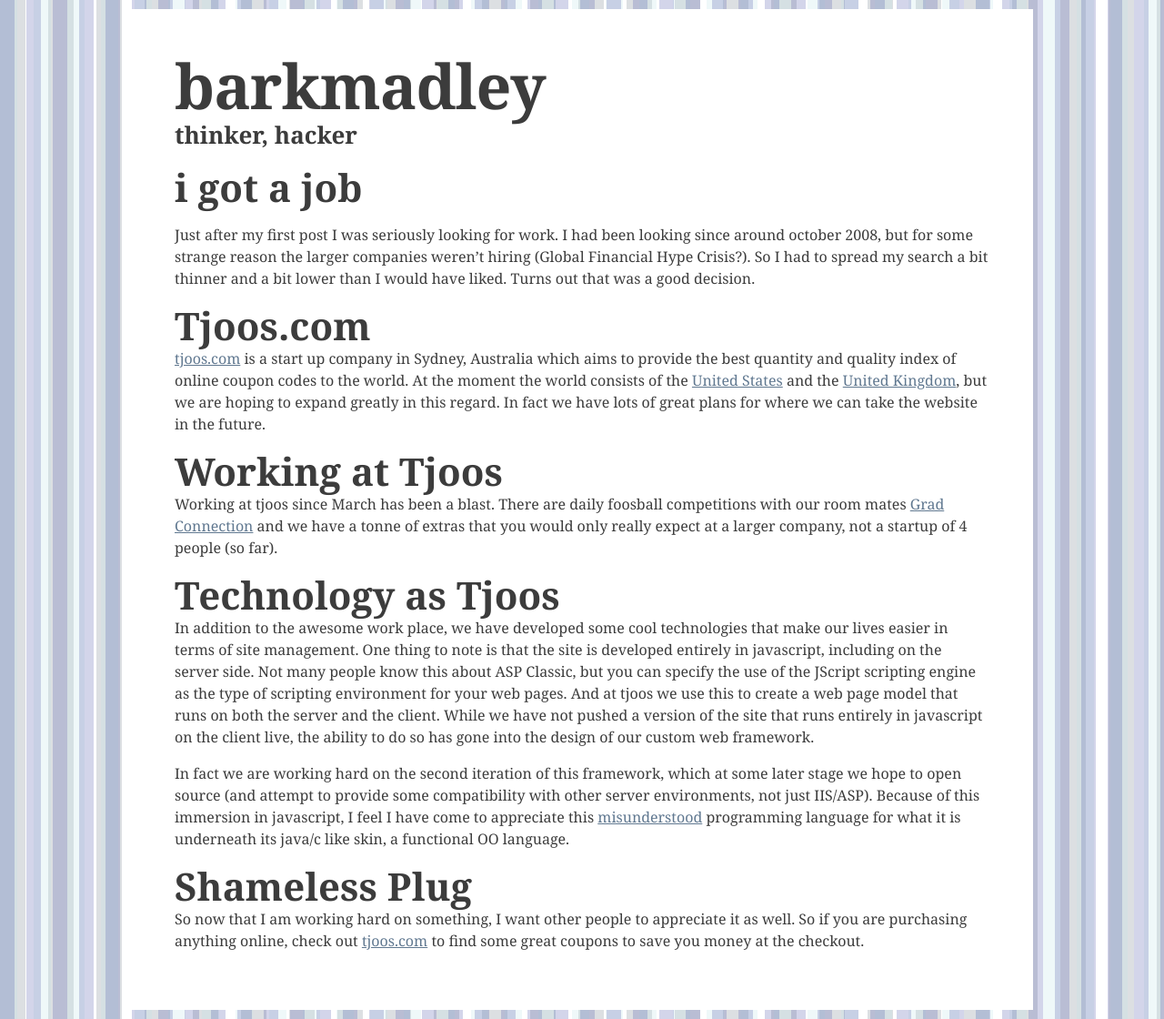
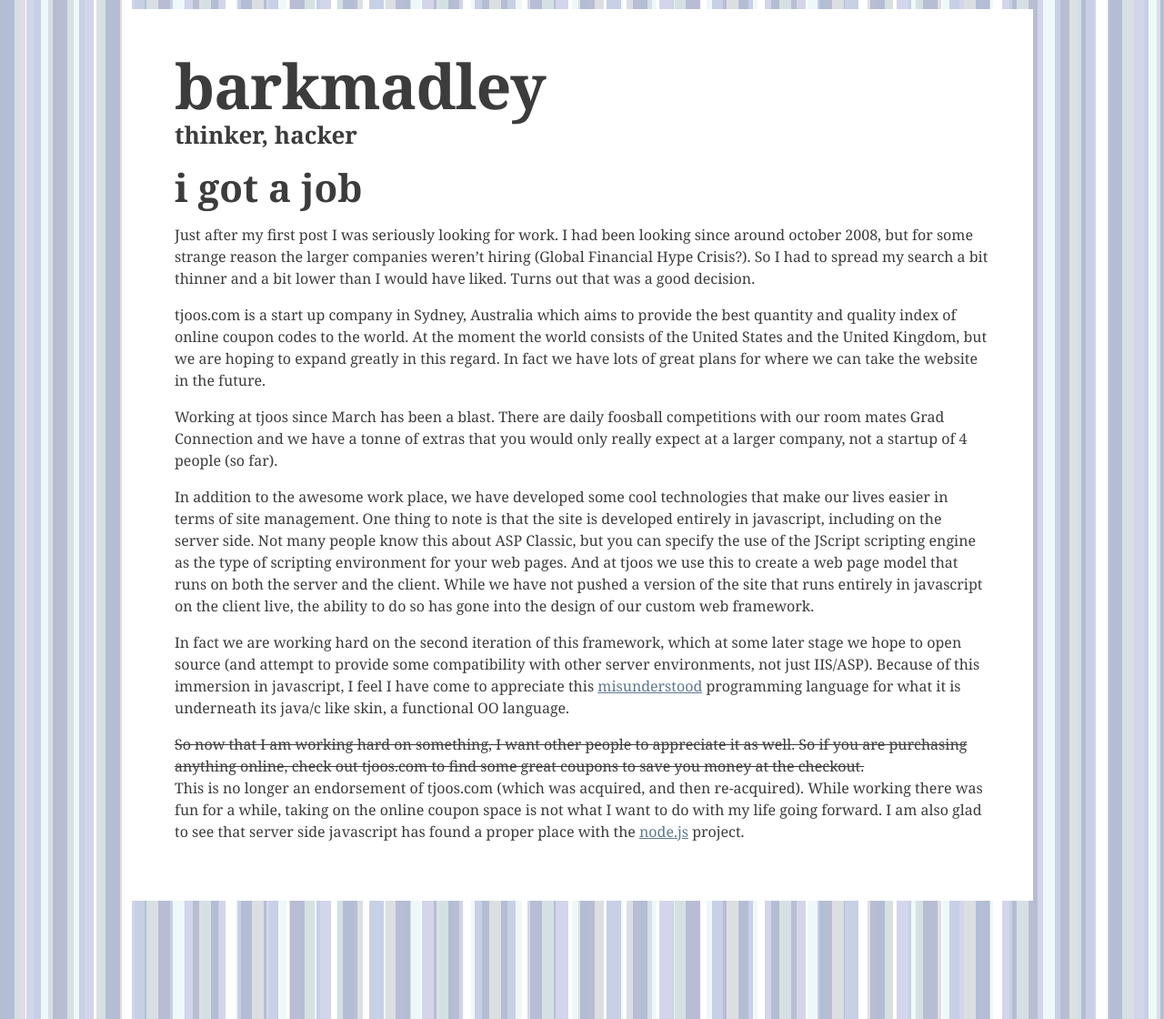
Before and after one commit to barkmadley/barkmadley.github.com, a Jekyll site: the page built from wip/i-got-a-job.md, in a window 1280 px wide. Shown: the whole page at 91% size. Built offline with Jekyll 4.4.1, drawn with Linux system fonts in a browser that asks for light colours; nearby versions of some CDN libraries; Markdown is read by kramdown in place of the engine named in the settings.

Commit message:
finished.

```diff
--- a/wip/i-got-a-job.md
+++ b/wip/i-got-a-job.md
@@ -4,18 +4,49 @@
 
 ---
 
-Just after my first post I was seriously looking for work.  I had been looking since around october 2008, but for some strange reason the larger companies weren't hiring (Global Financial Hype Crisis?).  So I had to spread my search a bit thinner and a bit lower than I would have liked.  Turns out that was a good decision.
+Just after my first post I was seriously looking for work.  I had been looking
+since around october 2008, but for some strange reason the larger companies
+weren't hiring (Global Financial Hype Crisis?).  So I had to spread my search a
+bit thinner and a bit lower than I would have liked.  Turns out that was a good
+decision.
 
-<h2>Tjoos.com</h2>
-<a href="http://www.tjoos.com/" target="_blank">tjoos.com</a> is a start up company in Sydney, Australia which aims to provide the best quantity and quality index of online coupon codes to the world.  At the moment the world consists of the <a href="http://www.tjoos.com/" target="_blank">United States</a> and the <a href="http://www.tjoos.co.uk/" target="_blank">United Kingdom</a>, but we are hoping to expand greatly in this regard.  In fact we have lots of great plans for where we can take the website in the future.
+tjoos.com is a start up company in Sydney, Australia which aims to provide the
+best quantity and quality index of online coupon codes to the world.  At the
+moment the world consists of the United States and the United Kingdom, but we
+are hoping to expand greatly in this regard.  In fact we have lots of great
+plans for where we can take the website in the future.
 
-<h2>Working at Tjoos</h2>
-Working at tjoos since March has been a blast.  There are daily foosball competitions with our room mates <a href="http://www.gradconnection.com/" target="_blank">Grad Connection</a> and we have a tonne of extras that you would only really expect at a larger company, not a startup of 4 people (so far).
+Working at tjoos since March has been a blast.  There are daily foosball
+competitions with our room mates Grad Connection and we have a tonne of extras
+that you would only really expect at a larger company, not a startup of 4 people
+(so far).
 
-<h2>Technology as Tjoos</h2>
-In addition to the awesome work place, we have developed some cool technologies that make our lives easier in terms of site management.  One thing to note is that the site is developed entirely in javascript, including on the server side.  Not many people know this about ASP Classic, but you can specify the use of the JScript scripting engine as the type of scripting environment for your web pages.  And at tjoos we use this to create a web page model that runs on both the server and the client.  While we have not pushed a version of the site that runs entirely in javascript on the client live, the ability to do so has gone into the design of our custom web framework.
+In addition to the awesome work place, we have developed some cool technologies
+that make our lives easier in terms of site management.  One thing to note is
+that the site is developed entirely in javascript, including on the server side.
+Not many people know this about ASP Classic, but you can specify the use of the
+JScript scripting engine as the type of scripting environment for your web
+pages.  And at tjoos we use this to create a web page model that runs on both
+the server and the client.  While we have not pushed a version of the site that
+runs entirely in javascript on the client live, the ability to do so has gone
+into the design of our custom web framework.
 
-In fact we are working hard on the second iteration of this framework, which at some later stage we hope to open source (and attempt to provide some compatibility with other server environments, not just IIS/ASP).  Because of this immersion in javascript, I feel I have come to appreciate this <a href="http://javascript.crockford.com/popular.html" target="_blank">misunderstood</a> programming language for what it is underneath its java/c like skin, a functional OO language.
+In fact we are working hard on the second iteration of this framework, which at
+some later stage we hope to open source (and attempt to provide some
+compatibility with other server environments, not just IIS/ASP).  Because of
+this immersion in javascript, I feel I have come to appreciate this
+[misunderstood](http://javascript.crockford.com/popular.html) programming
+language for what it is underneath its java/c like skin, a functional OO
+language.
 
-<h2>Shameless Plug</h2>
-So now that I am working hard on something, I want other people to appreciate it as well.  So if you are purchasing anything online, check out <a href="http://www.tjoos.com/" target="_blank">tjoos.com</a> to find some great coupons to save you money at the checkout.
+<strike>
+So now that I am working hard on something, I want other people to
+appreciate it as well.  So if you are purchasing anything online, check out
+tjoos.com to find some great coupons to save you money at the checkout.
+</strike>
+
+This is no longer an endorsement of tjoos.com (which was acquired, and then
+re-acquired). While working there was fun for a while, taking on the online
+coupon space is not what I want to do with my life going forward. I am also glad
+to see that server side javascript has found a proper place with the
+[node.js](http://nodejs.org/) project.
```
